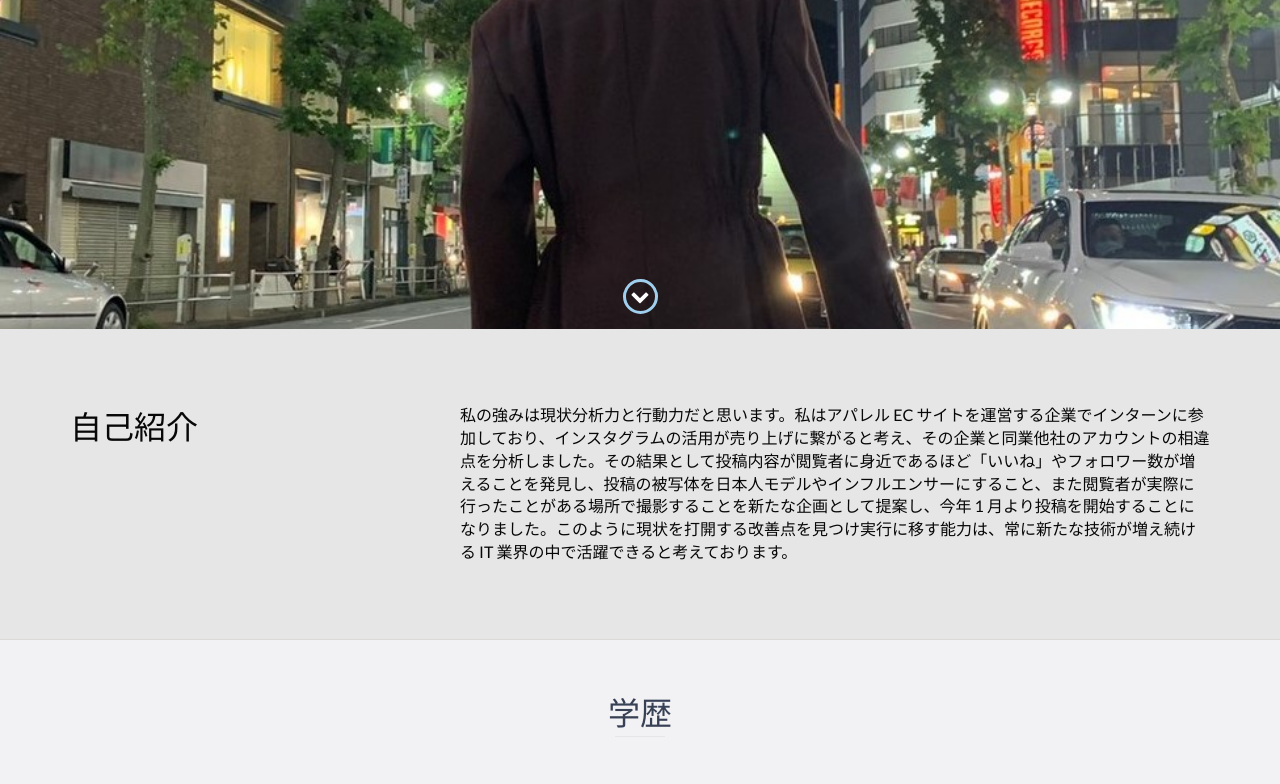
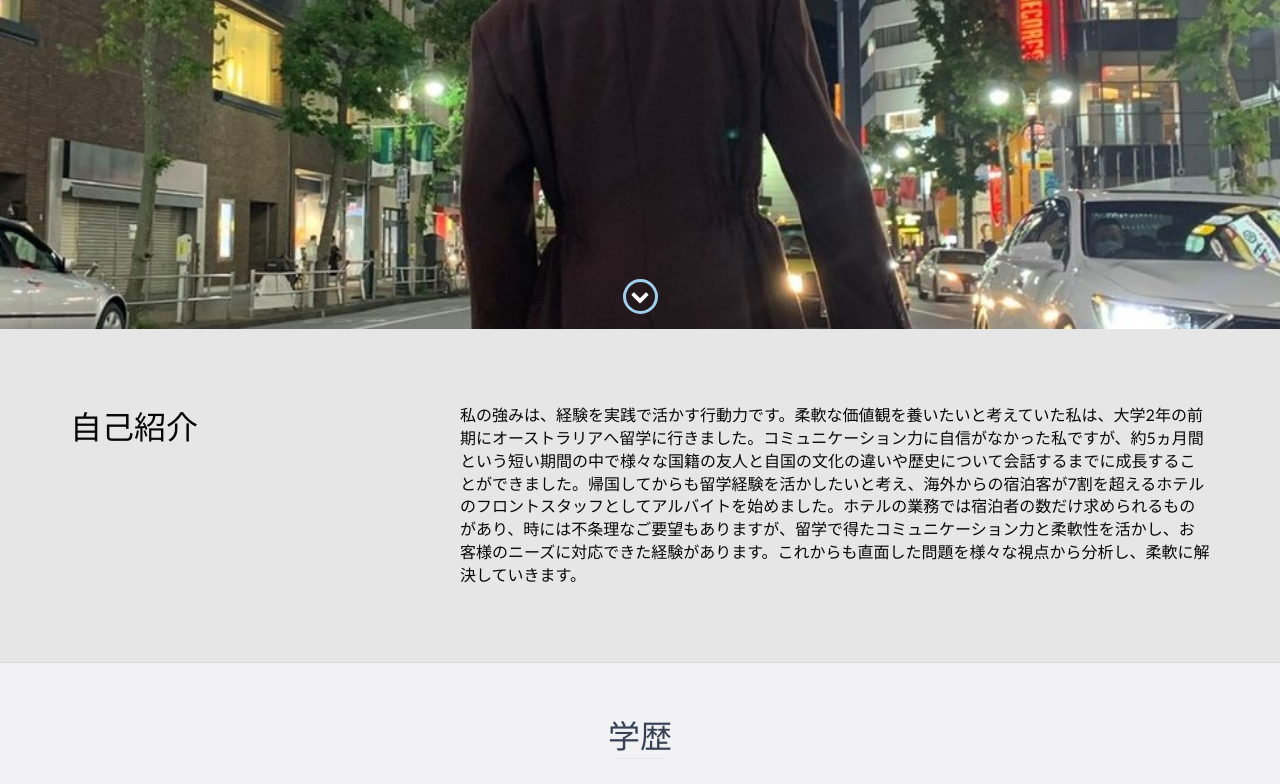
Before and after one commit to rikuri1118/portfoliorikuri.io, a plain HTML site: page index.html in a window 1280 px wide. Shown: the part 471-1255 px from the top of the page. Drawn offline with nearby package versions, Linux system fonts and the light colour scheme.

Commit message:
文章変更

```diff
--- a/index.html
+++ b/index.html
@@ -74,7 +74,7 @@
                 </div>
                 <div class="col-md-8">
                     <p>
-                        私の強みは現状分析力と行動力だと思います。私はアパレル EC サイトを運営する企業でインターンに参加しており、インスタグラムの活用が売り上げに繋がると考え、その企業と同業他社のアカウントの相違点を分析しました。その結果として投稿内容が閲覧者に身近であるほど「いいね」やフォロワー数が増えることを発見し、投稿の被写体を日本人モデルやインフルエンサーにすること、また閲覧者が実際に行ったことがある場所で撮影することを新たな企画として提案し、今年 1 月より投稿を開始することになりました。このように現状を打開する改善点を見つけ実行に移す能力は、常に新たな技術が増え続ける IT 業界の中で活躍できると考えております。
+                        私の強みは、経験を実践で活かす行動力です。柔軟な価値観を養いたいと考えていた私は、大学2年の前期にオーストラリアへ留学に行きました。コミュニケーション力に自信がなかった私ですが、約5ヵ月間という短い期間の中で様々な国籍の友人と自国の文化の違いや歴史について会話するまでに成長することができました。帰国してからも留学経験を活かしたいと考え、海外からの宿泊客が7割を超えるホテルのフロントスタッフとしてアルバイトを始めました。ホテルの業務では宿泊者の数だけ求められるものがあり、時には不条理なご要望もありますが、留学で得たコミュニケーション力と柔軟性を活かし、お客様のニーズに対応できた経験があります。これからも直面した問題を様々な視点から分析し、柔軟に解決していきます。
                     </p>
                 </div>
             </div>
```
